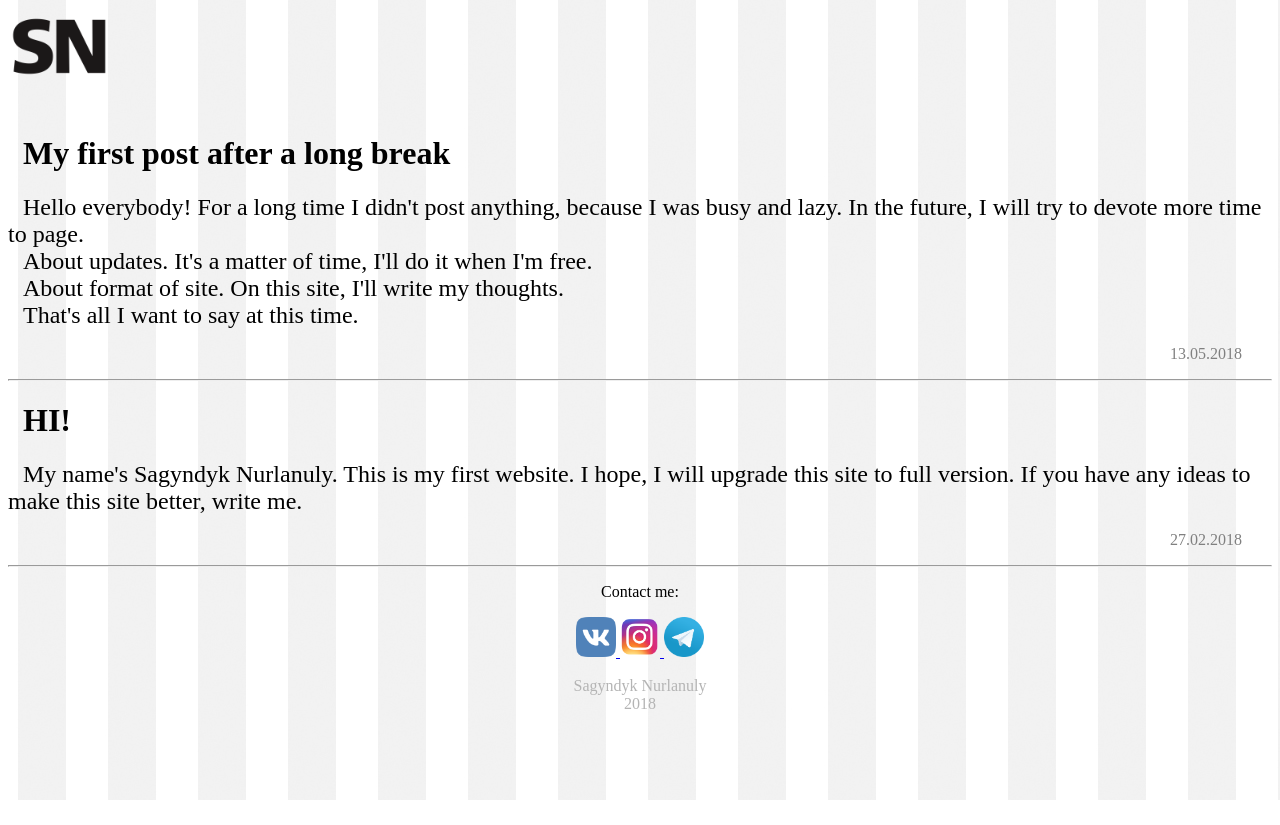
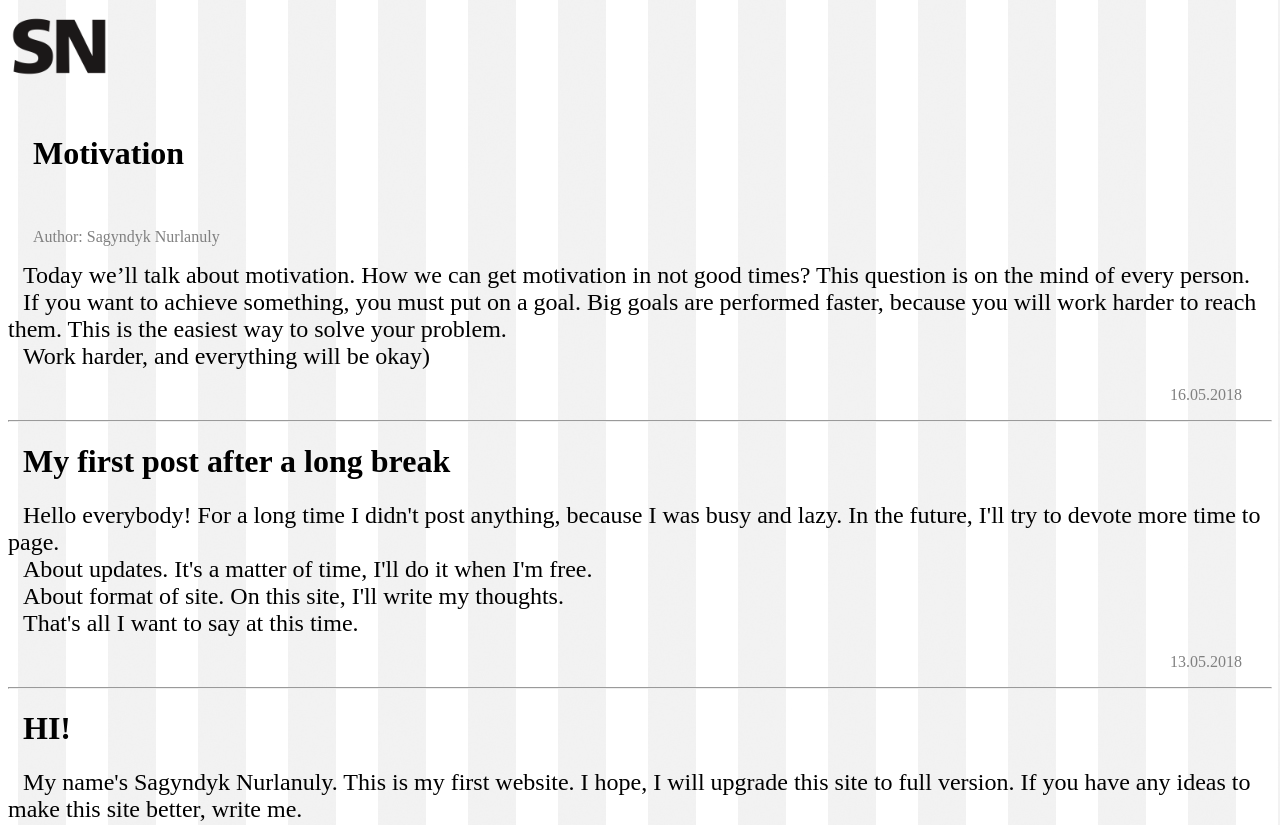
Before and after one commit to Sagyndyk1/sagyndyk1.github.io, a plain HTML site: page index.html in a window 1280 px wide. Shown: the top 825 px of the page. Before the commit the page ends 800 px from the top, so only its background shows below. Drawn offline with Linux system fonts and the light colour scheme.

Commit message:
Update index.html

```diff
--- a/index.html
+++ b/index.html
@@ -15,11 +15,29 @@
 		<img src="2000px-SBB_SN_Logo.svg.png" height="60" width="100">
 	</p>
 	<br>
+	 <h1 style="padding-left: 25px;">Motivation</h1>
+	<br>
+	<p style="color: gray; size: 3; text-align: left; padding-left: 25px;">Author: Sagyndyk Nurlanuly</p>
+<p>
+<font size="5">
+<span style="padding-left: 15px;">Today</span>
+we’ll talk about motivation. How we can get motivation in not good times? This question is on the mind of every person.
+<br>
+<span style="padding-left: 15px;">If</span>
+you want to achieve something, you must put on a goal. Big goals are performed faster, because you will work harder to reach them.
+This is the easiest way to solve your problem.
+<br>
+<span style="padding-left: 15px;">Work</span>
+harder, and everything will be okay)
+</font>
+</p>
+<p style="color: gray; size: 3; text-align: right; padding-right: 30px;">16.05.2018</p>
+<hr >
 	 <h1 style="padding-left: 15px;">My first post after a long break</h1>
 <p>
 <font size="5">
 <span style="padding-left: 15px;">Hello everybody!</span>
-For a long time I didn't post anything, because I was busy and lazy. In the future, I will try to devote more time to page.
+For a long time I didn't post anything, because I was busy and lazy. In the future, I'll try to devote more time to page.
 <br>
 <span style="padding-left: 15px;">About updates.</span>
 It's a matter of time, I'll do it when I'm free.
```
